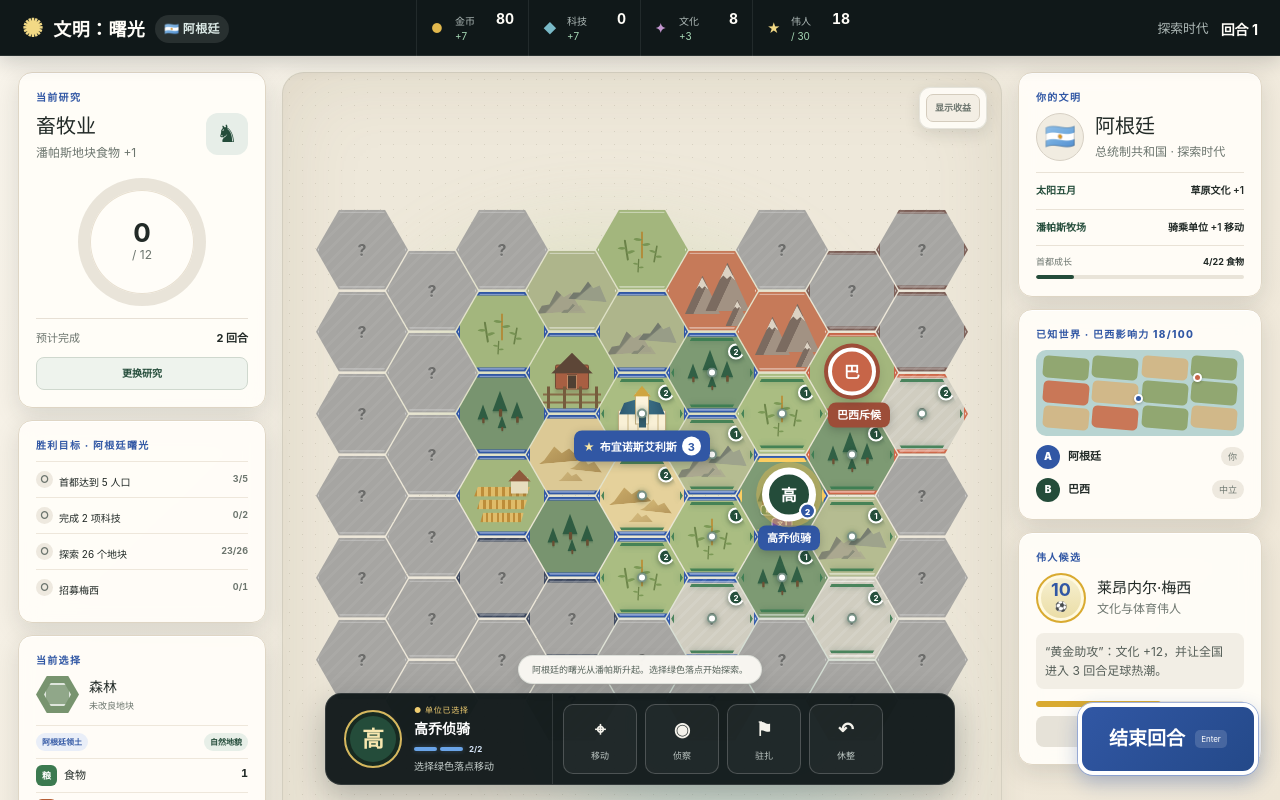
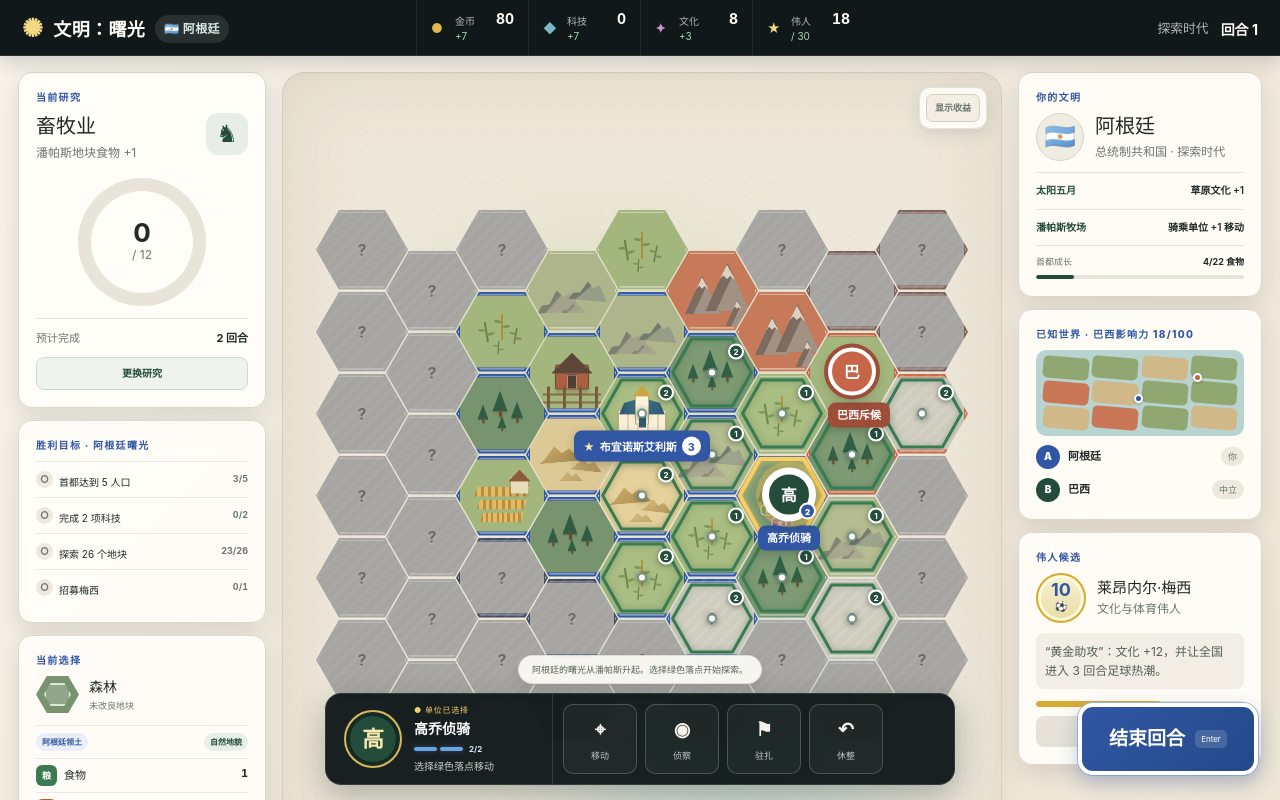
Before and after one commit to zanelizhian/civilization-dawn, a Next.js app: page / in a window 1280 px wide. Built offline with nearby package versions, Linux system fonts and the light colour scheme.

Commit message:
Render true hexagonal selection borders

```diff
--- a/app/globals.css
+++ b/app/globals.css
@@ -298,12 +298,13 @@ button { font: inherit; }
 .hex-tile.owned { box-shadow: inset 0 0 0 4px var(--cobalt); }
 .hex-tile.rival { box-shadow: inset 0 0 0 4px var(--terracotta); }
 
-.move-overlay { display: grid !important; place-items: center; position: absolute !important; inset: 5px; z-index: 5; clip-path: polygon(25% 0,75% 0,100% 50%,75% 100%,25% 100%,0 50%); color: white; background: transparent; pointer-events: none; text-shadow: none !important; filter: drop-shadow(0 0 3px rgba(32,75,54,.38)); }
-.move-overlay::before { content: ""; position: absolute; inset: 0; padding: 3px; clip-path: inherit; background: rgba(55,119,78,.88); -webkit-mask: linear-gradient(#000 0 0) content-box, linear-gradient(#000 0 0); -webkit-mask-composite: xor; mask-composite: exclude; }
+.move-overlay { display: grid !important; place-items: center; position: absolute !important; inset: 5px; z-index: 5; color: #37774e; background: transparent; pointer-events: none; text-shadow: none !important; filter: drop-shadow(0 0 3px rgba(32,75,54,.38)); }
+.hex-ring { width: 100%; height: 100%; position: absolute; inset: 0; overflow: visible; pointer-events: none; }
+.hex-ring polygon { fill: none; stroke: currentColor; stroke-width: 3px; stroke-linejoin: round; vector-effect: non-scaling-stroke; }
 .move-overlay i { width: 10px; height: 10px; position: relative; z-index: 2; border: 2px solid rgba(36,76,58,.64); border-radius: 50%; background: rgba(255,255,255,.96); box-shadow: 0 2px 5px rgba(34,42,39,.28); }
 .move-overlay b { width: 16px; height: 16px; display: grid; place-items: center; position: absolute; right: 9px; top: 6px; z-index: 2; border: 2px solid white; border-radius: 50%; color: white; background: var(--forest); box-shadow: 0 2px 4px rgba(34,42,39,.24); font-size: 8px; }
-.selection-overlay { position: absolute !important; inset: 2px; z-index: 6; padding: 4px; clip-path: polygon(25% 0,75% 0,100% 50%,75% 100%,25% 100%,0 50%); background: #f0c45c; pointer-events: none; -webkit-mask: linear-gradient(#000 0 0) content-box, linear-gradient(#000 0 0); -webkit-mask-composite: xor; mask-composite: exclude; filter: drop-shadow(0 0 3px rgba(240,196,92,.75)); }
-.selection-overlay i { display: none; }
+.selection-overlay { position: absolute !important; inset: 2px; z-index: 6; color: #f0c45c; background: transparent; pointer-events: none; filter: drop-shadow(0 0 3px rgba(240,196,92,.75)); }
+.selection-overlay .hex-ring polygon { stroke-width: 4px; }
 
 .yield-controls { display: flex; align-items: center; gap: 7px; position: absolute; right: 14px; top: 14px; z-index: 18; padding: 6px; border: 1px solid rgba(91,92,76,.15); border-radius: 11px; background: rgba(255,253,248,.9); box-shadow: 0 5px 16px rgba(34,42,39,.12); backdrop-filter: blur(8px); }
 .yield-legend { display: flex; gap: 3px; }
--- a/app/page.tsx
+++ b/app/page.tsx
@@ -523,8 +523,8 @@ export default function Home() {
                       {tileYield.culture > 0 && <i className="culture">文<b>{tileYield.culture}</b></i>}
                     </span>
                   )}
-                  {reachable && <span className="move-overlay" aria-hidden="true"><i /><b>{moveCost}</b></span>}
-                  {selected && <span className="selection-overlay" aria-hidden="true"><i /></span>}
+                  {reachable && <span className="move-overlay" aria-hidden="true"><svg className="hex-ring" viewBox="0 0 100 100" preserveAspectRatio="none"><polygon points="25,2 75,2 98,50 75,98 25,98 2,50" /></svg><i /><b>{moveCost}</b></span>}
+                  {selected && <span className="selection-overlay" aria-hidden="true"><svg className="hex-ring" viewBox="0 0 100 100" preserveAspectRatio="none"><polygon points="25,2 75,2 98,50 75,98 25,98 2,50" /></svg></span>}
                 </button>
               );
             })}
```
